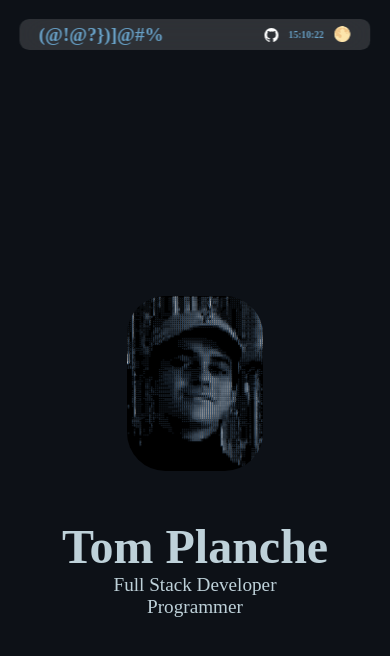
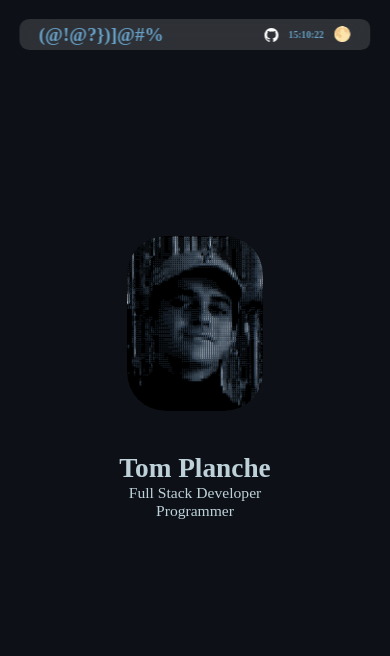
Before and after one commit to TomPlanche/my-svelte-website, a SvelteKit app: page / in a window 390 px wide. Shown: the top 656 px of the page. Built offline with nearby package versions, Linux system fonts and the light colour scheme; no server answers; a web font is replaced by a local one.

Commit message:
[5] SongPlaying OK + home page first section OK

```diff
--- a/src/lib/components/SongPlaying.svelte
+++ b/src/lib/components/SongPlaying.svelte
@@ -8,7 +8,6 @@
   import {style_vars} from "$lib/globals";
   import {store} from "$lib/appStore";
   import type {T_RecentTracksTrackAll} from "$lib/LastFM_handler";
-  import {elasticOut} from "svelte/easing";
 
   // Variables
   // Props
@@ -219,7 +218,7 @@
     height: 4rem;
     max-height: 6rem;
     width: 4rem;
-    max-width: 22rem;
+    max-width: 20rem;
 
     border-radius: 8px;
     padding: 4px;
--- a/src/routes/+layout.svelte
+++ b/src/routes/+layout.svelte
@@ -11,7 +11,7 @@
 </script>
 
 <main
-        style="padding: 0 {padding}; padding-top: {padding_top};"
+        style="padding: 0 {padding};"
 >
     <Header/>
     <Cursor/>
--- a/src/routes/+page.svelte
+++ b/src/routes/+page.svelte
@@ -10,7 +10,6 @@
 
 <div
         class="intro"
-    style="min-height: {pageMinHeight}"
 >
     <div
             class="content"
@@ -28,10 +27,12 @@
                 field_size="1.5"
                 field_force=".25"
         >
+            <div class="img-container">
                 <img
                         src="/imgs/imageCV.png"
                         alt="My Ugly Face"
                 />
+            </div>
         </MagnetikContainer>
     </div>
 </div>
@@ -40,6 +41,7 @@
 
 <style lang="scss">
   .intro {
+    height: 100vh;
     width: 100vw;
 
     display: flex;
@@ -49,8 +51,6 @@
 
     @media (max-width: 860px) {
       flex-direction: column-reverse;
-
-      gap: 5rem;
 
       .content {
         padding: 0;
@@ -70,6 +70,15 @@
       @media (max-width: 860px) {
         width: 100%;
         align-items: center;
+
+        &.image {
+          justify-content: flex-end;
+        }
+
+        &.content {
+          justify-content: flex-start;
+          padding-top: 5vh;
+        }
       }
     }
 
@@ -81,21 +90,21 @@
       }
 
       h1 {
-            font-size: 5rem;
+        font-size: 7vw;
         font-weight: 900;
 
         font-family: "PP Mondwest", serif;
       }
 
       h2 {
-            font-size: 2rem;
+        font-size: 4vw;
         font-weight: 400;
-            font-family: "PP Mondwest", serif;
 
       }
 
       h1, h2 {
         text-align: left;
+        font-family: "PP Mondwest", serif;
 
         @media (max-width: 860px) {
           text-align: center;
@@ -108,16 +117,26 @@
       justify-content: center;
       align-items: center;
 
-      img {
+      .img-container {
         height: 45vmin;
         width: auto;
         border-radius: 4rem;
+
+        overflow: hidden;
+
+        img {
+          height: 100%;
+          width: auto;
+          border-radius: 4rem;
+
+          transition: transform .2s ease-in-out;
 
           &:hover {
             transform: scale(1.1);
           }
         }
       }
+    }
 
   }
 </style>
```
Also changed, not shown: src/routes/tests/+page.svelte (deleted, +0 -17 lines). Lines whose indentation alone changed are shown as unchanged.
